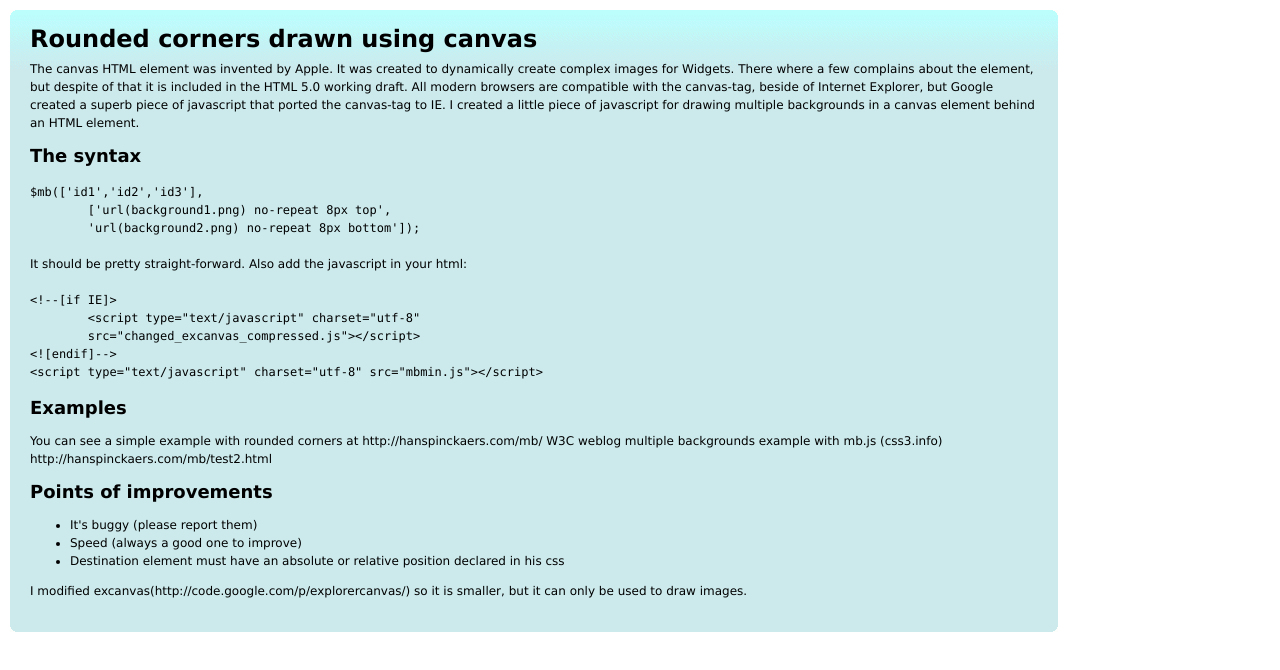
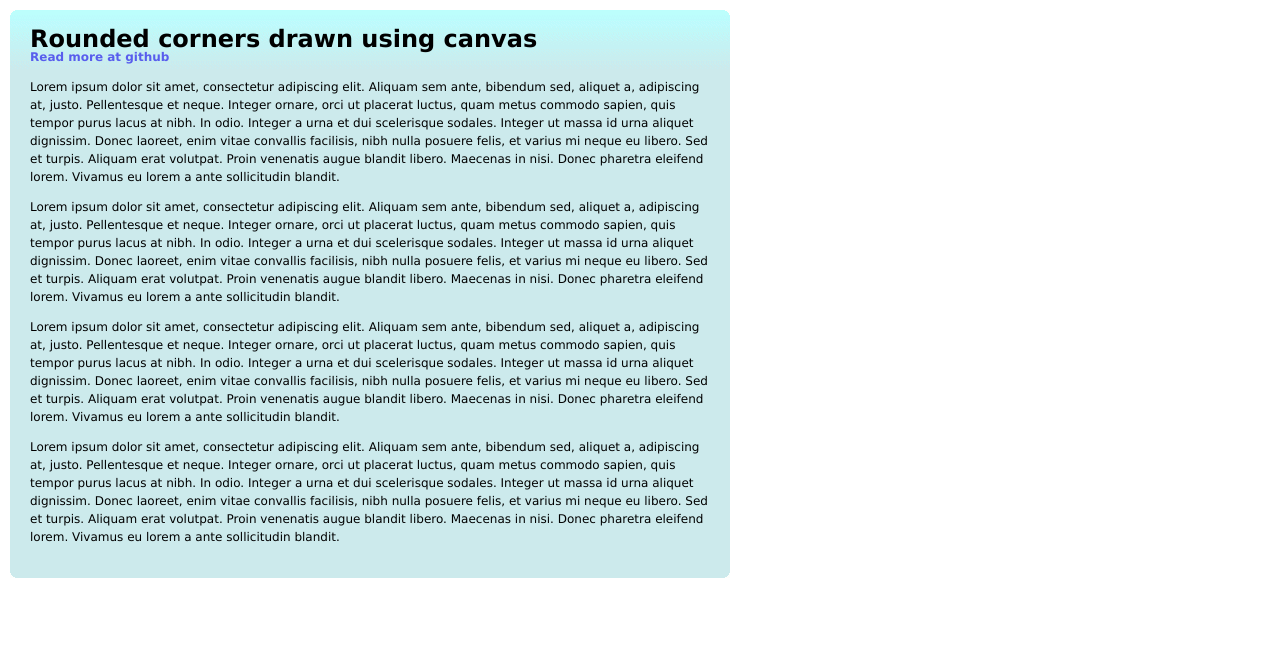
Before and after one commit to hanspinckaers/mb.js, a plain HTML site: page example/index.html in a window 1280 px wide. Drawn offline with Linux system fonts and the light colour scheme.

Commit message:
features added

```diff
--- a/example/css/mb.css
+++ b/example/css/mb.css
@@ -17,7 +17,7 @@ p
 }
 
 #example {
-	width  : 80%;
+	width  : 680px;
 	padding : 20px;
 	background: #CCEAEC;
 	position: relative;
--- a/example/index.html
+++ b/example/index.html
@@ -10,7 +10,7 @@
 <![endif]-->
 
 
-<script type="text/javascript" charset="utf-8" src="../mb.js"></script>
+<script type="text/javascript" charset="utf-8" src="../mbmin.js"></script>
 
 <link rel="stylesheet" href="css/mb.css" type="text/css" media="screen" />
 <script type="text/javascript" charset="utf-8">
@@ -32,39 +32,17 @@ window.onload = function(){
 <div id="example" >
 
 	<h1>Rounded corners drawn using canvas</h1>
+<a href="http://github.com/HansPinckaers/mb.js/tree/master">Read more at github</a>
 
-<p>The canvas HTML element was invented by Apple. It was created to dynamically create complex images for Widgets. There where a few complains about the element, but despite of that it is included in the HTML 5.0 working draft. All modern browsers are compatible with the canvas-tag, beside of Internet Explorer, but Google created a superb piece of javascript that ported the canvas-tag to IE. I created a little piece of javascript for drawing multiple backgrounds in a canvas element behind an HTML element.
-</p>
-<h2>The syntax</h2>
-<pre>
-$mb(['id1','id2','id3'],
-	['url(background1.png) no-repeat 8px top',
-	'url(background2.png) no-repeat 8px bottom']);
-</pre>
+<p>Lorem ipsum dolor sit amet, consectetur adipiscing elit. Aliquam sem ante, bibendum sed, aliquet a, adipiscing at, justo. Pellentesque et neque. Integer ornare, orci ut placerat luctus, quam metus commodo sapien, quis tempor purus lacus at nibh. In odio. Integer a urna et dui scelerisque sodales. Integer ut massa id urna aliquet dignissim. Donec laoreet, enim vitae convallis facilisis, nibh nulla posuere felis, et varius mi neque eu libero. Sed et turpis. Aliquam erat volutpat. Proin venenatis augue blandit libero. Maecenas in nisi. Donec pharetra eleifend lorem. Vivamus eu lorem a ante sollicitudin blandit.</p>
 
-It should be pretty straight-forward.
+<p>Lorem ipsum dolor sit amet, consectetur adipiscing elit. Aliquam sem ante, bibendum sed, aliquet a, adipiscing at, justo. Pellentesque et neque. Integer ornare, orci ut placerat luctus, quam metus commodo sapien, quis tempor purus lacus at nibh. In odio. Integer a urna et dui scelerisque sodales. Integer ut massa id urna aliquet dignissim. Donec laoreet, enim vitae convallis facilisis, nibh nulla posuere felis, et varius mi neque eu libero. Sed et turpis. Aliquam erat volutpat. Proin venenatis augue blandit libero. Maecenas in nisi. Donec pharetra eleifend lorem. Vivamus eu lorem a ante sollicitudin blandit.</p>
 
-Also add the javascript in your html:
-<pre>
-&lt;!--[if IE]>
-	&lt;script type="text/javascript" charset="utf-8"
-	src="changed_excanvas_compressed.js">&lt;/script>
-&lt;![endif]-->
-&lt;script type="text/javascript" charset="utf-8" src="mbmin.js">&lt;/script>
-</pre>
+<p>Lorem ipsum dolor sit amet, consectetur adipiscing elit. Aliquam sem ante, bibendum sed, aliquet a, adipiscing at, justo. Pellentesque et neque. Integer ornare, orci ut placerat luctus, quam metus commodo sapien, quis tempor purus lacus at nibh. In odio. Integer a urna et dui scelerisque sodales. Integer ut massa id urna aliquet dignissim. Donec laoreet, enim vitae convallis facilisis, nibh nulla posuere felis, et varius mi neque eu libero. Sed et turpis. Aliquam erat volutpat. Proin venenatis augue blandit libero. Maecenas in nisi. Donec pharetra eleifend lorem. Vivamus eu lorem a ante sollicitudin blandit.</p>
 
-<h2>Examples</h2>
-<p>You can see a simple example with rounded corners at http://hanspinckaers.com/mb/
-W3C weblog multiple backgrounds example with mb.js (css3.info) http://hanspinckaers.com/mb/test2.html</p>
+<p>Lorem ipsum dolor sit amet, consectetur adipiscing elit. Aliquam sem ante, bibendum sed, aliquet a, adipiscing at, justo. Pellentesque et neque. Integer ornare, orci ut placerat luctus, quam metus commodo sapien, quis tempor purus lacus at nibh. In odio. Integer a urna et dui scelerisque sodales. Integer ut massa id urna aliquet dignissim. Donec laoreet, enim vitae convallis facilisis, nibh nulla posuere felis, et varius mi neque eu libero. Sed et turpis. Aliquam erat volutpat. Proin venenatis augue blandit libero. Maecenas in nisi. Donec pharetra eleifend lorem. Vivamus eu lorem a ante sollicitudin blandit.</p>
 
-<h2>Points of improvements</h2>
-<ul>
-<li>It's buggy (please report them)</li>
-<li>Speed (always a good one to improve)</li>
-<li>Destination element must have an absolute or relative position declared in his css</li>
-</ul>
 
-<p>I modified excanvas(http://code.google.com/p/explorercanvas/) so it is smaller, but it can only be used to draw images.</p>
 
 </div>
 
--- a/mb.js
+++ b/mb.js
@@ -1,17 +1,17 @@
-function MB(elid, css, positioning, onresize){
+function MB(elid, css, positioning, resize){
 	if(typeof elid == "string") elid = new Array(elid);
 
-//	if(this.mbSupport()){
-//		for(z=0;z < elid.length; z++){
-//   	 		if(typeof elid[z] == "string") el = document.getElementById(elid[z]);
-//   	 		else el = elid[z];
-//
-//			var color = this.getComputedStyle(el, 'backgroundColor');
-//			el.style.background = css.join(', ');
-//			el.style.backgroundColor = color;
-//		}
-//		return true;
-//	}
+	if(this.mbSupport()){
+		for(z=0;z < elid.length; z++){
+   	 		if(typeof elid[z] == "string") el = document.getElementById(elid[z]);
+   	 		else el = elid[z];
+
+			var color = this.getComputedStyle(el, 'backgroundColor');
+			el.style.background = css.join(', ');
+			el.style.backgroundColor = color;
+		}
+		return true;
+	}
 //
 	for(z=0;z < elid.length; z++){
    	 	var canvas = document.createElement('canvas');
@@ -148,7 +148,7 @@ function MB(elid, css, positioning, onresize){
 
 	}
 
-	if(onresize){
+	if(resize){
 		window.onresize = function(){
 			new MB(elid, css, positioning);
 		};
```
Also changed, not shown: mbmin.js.
